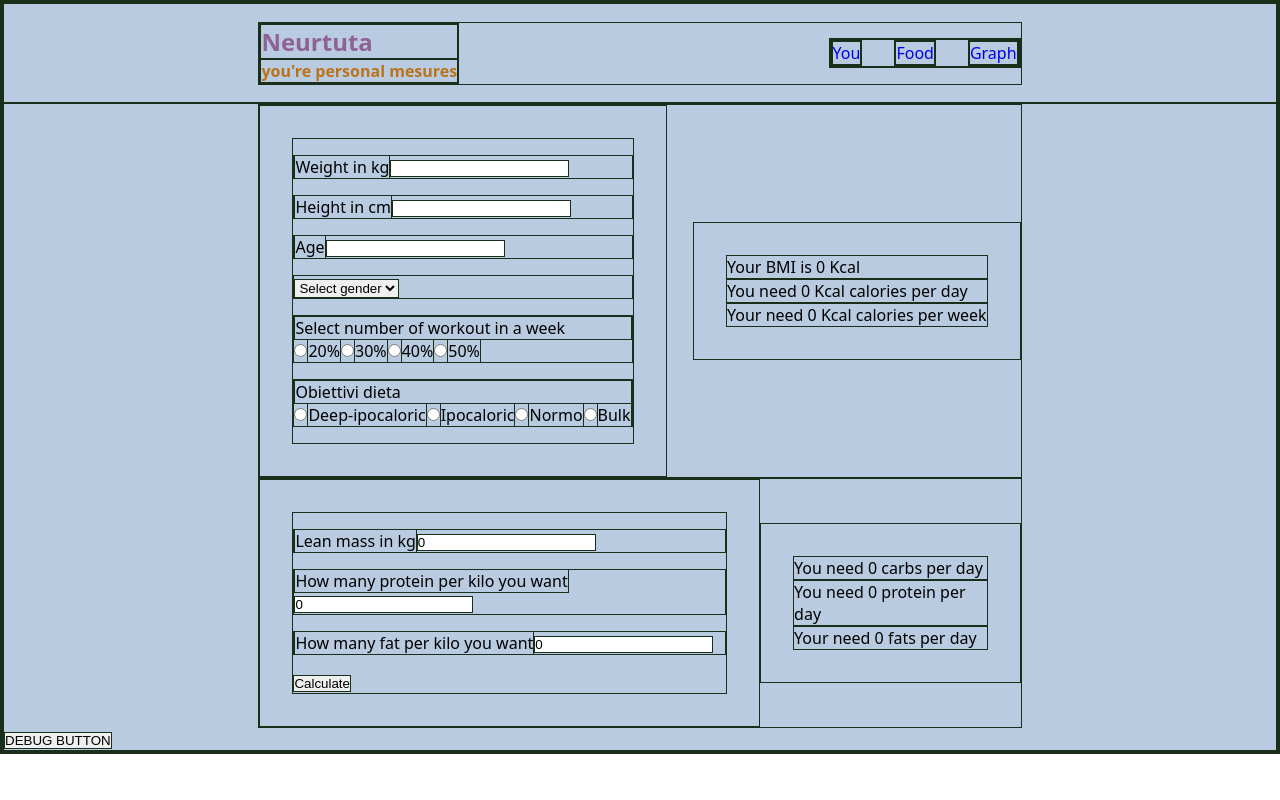
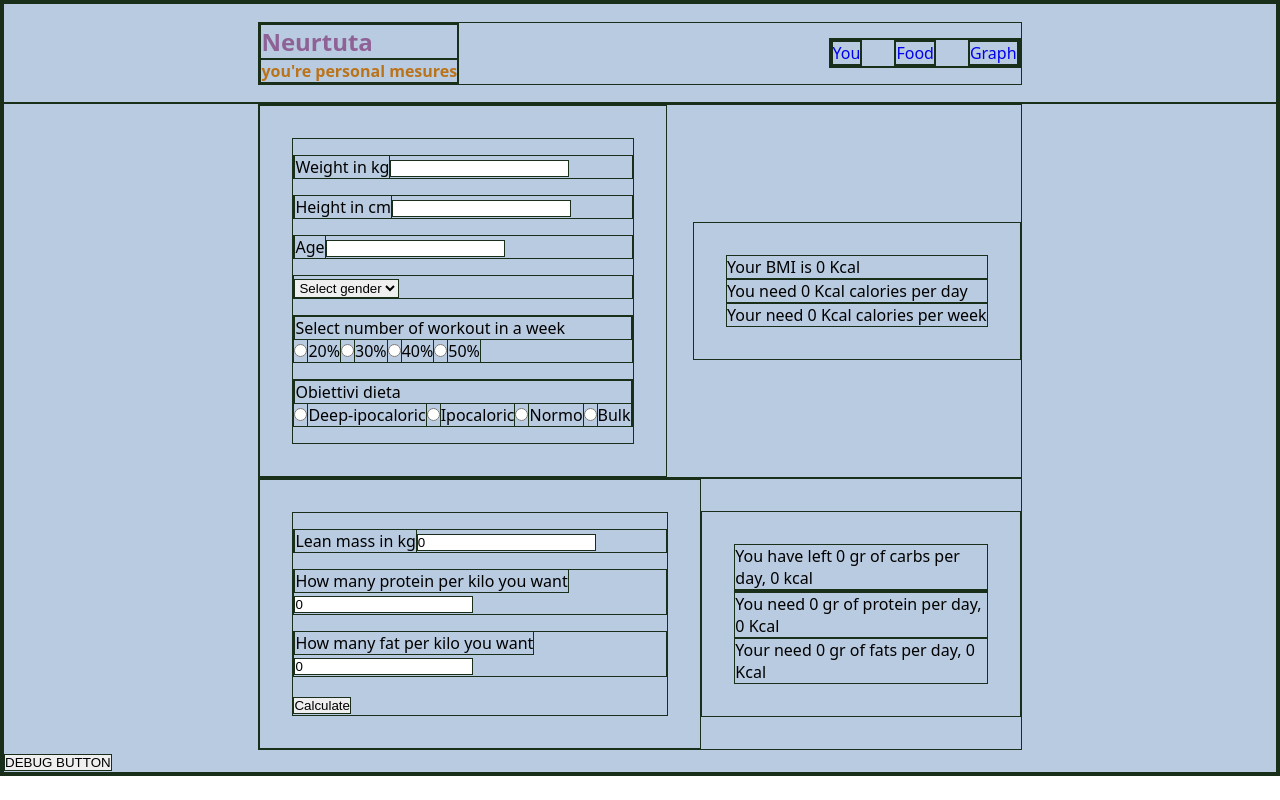
Before and after one commit to jeremy-mazzocco/my-project-Neurtuta, a Vue app in the folder vite-neurtuta/: page / in a window 1280 px wide. Built offline with nearby package versions, Linux system fonts and the light colour scheme.

Commit message:
add calculator grams protein, fats and carbs

```diff
--- a/vite-neurtuta/src/App.vue
+++ b/vite-neurtuta/src/App.vue
@@ -32,8 +32,18 @@ export default {
       // p/week
       store.myData.caloriesWeek = store.myData.caloriesDay * 7;
 
-      // Calculate protein and fats
-      store.myData.massaMagra
+      // Calculate protein and fats grams
+      store.myData.proteinDay = Math.floor(store.myData.leanMass * store.myData.proteinKilo);
+      store.myData.fatsDay = Math.floor(store.myData.leanMass * store.myData.fatsKilo);
+
+      // Calculate protein and fats calories
+      store.myData.proteinDayCalories = store.myData.proteinDay * 4;
+      store.myData.fatsDayCalories = store.myData.fatsDay * 9;
+
+      // Calculate carbs grams and calories
+      store.myData.carboDayCalories = Math.floor(store.myData.caloriesDay - (store.myData.proteinDayCalories + store.myData.fatsDayCalories));
+      store.myData.carboDay = Math.floor(store.myData.carboDayCalories / 4);
+
     },
     debugbutton() {
       // console.log(typeof b);
@@ -75,7 +85,6 @@ export default {
   </header>
 
   <main>
-
     <!-- CALORIES -->
     <section class="you">
 
@@ -147,7 +156,6 @@ export default {
       </div>
     </section>
 
-
     <!-- CARBS, PROTEIN AND FATS -->
     <section class="you">
 
@@ -168,7 +176,6 @@ export default {
             <input v-model="store.myData.fatsKilo" type="text" id="fats">
           </div>
 
-
           <button @click="(newCaloriesCalculation)">
             Calculate
           </button>
@@ -178,13 +185,14 @@ export default {
       <!-- RIGHT BLOCK -->
       <div class="you-right">
         <div class="result">
-          You need {{ store.myData.caloriesBMI }} carbs per day
+          You have left {{ store.myData.carboDay }} gr of carbs per day, {{ store.myData.carboDayCalories }} kcal
+        </div>
+        <div></div>
+        <div>
+          You need {{ store.myData.proteinDay }} gr of protein per day, {{ store.myData.proteinDayCalories }} Kcal
         </div>
         <div>
-          You need {{ store.myData.caloriesDay }} protein per day
-        </div>
-        <div>
-          Your need {{ store.myData.caloriesWeek }} fats per day
+          Your need {{ store.myData.fatsDay }} gr of fats per day, {{ store.myData.fatsDayCalories }} Kcal
         </div>
       </div>
     </section>
--- a/vite-neurtuta/src/store.js
+++ b/vite-neurtuta/src/store.js
@@ -15,8 +15,11 @@ export const store = reactive({
         leanMass: 0,
         proteinKilo: 0,
         fatsKilo: 0,
+        carboDay: 0,
         proteinDay: 0,
         fatsDay: 0,
-        carboDay: 0,
+        carboDayCalories: 0,
+        proteinDayCalories: 0,
+        fatsDayCalories: 0
     }
 })
```
